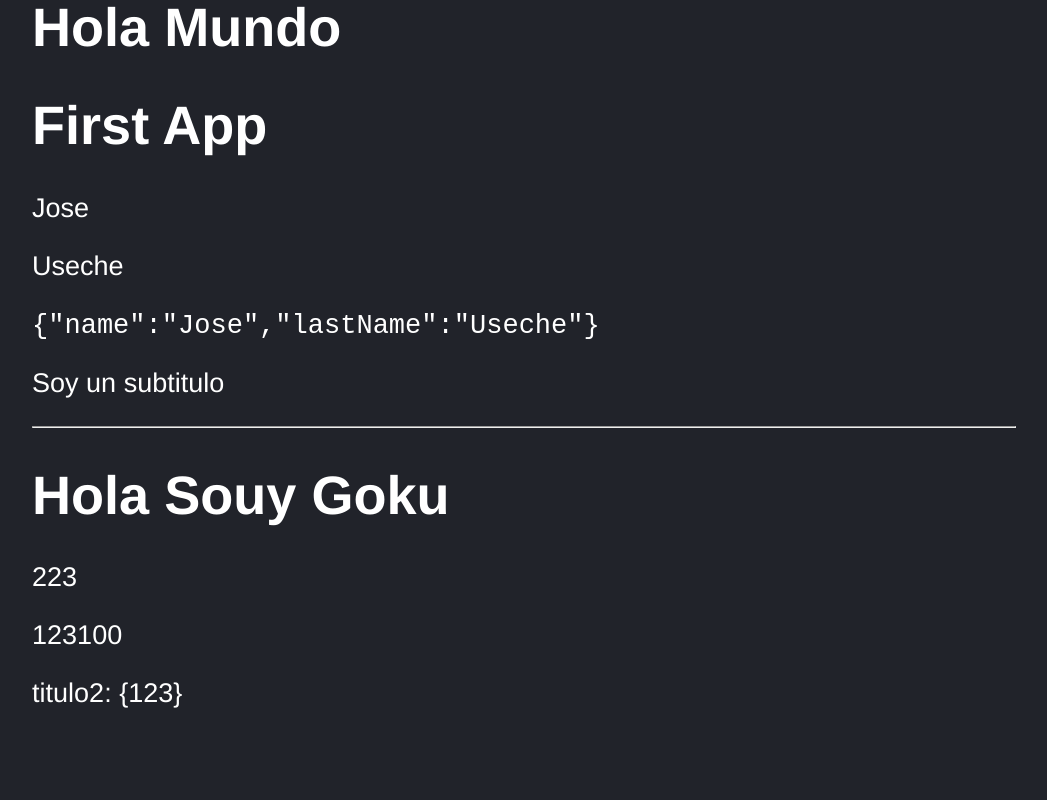
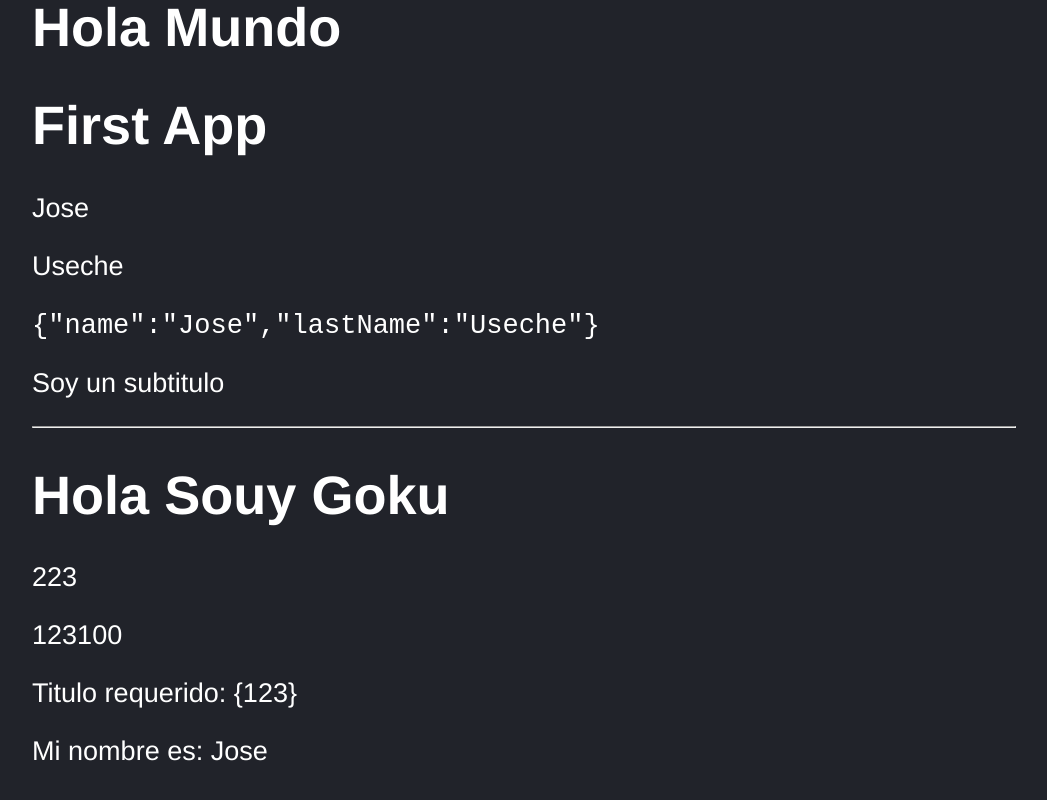
Before and after one commit to Jose1Useche/React, a React (Vite) app: page / in a window 1280 px wide. Shown: the part 188-988 px from the top of the page, without its empty margins (116-1163 px from the left). Built offline with nearby package versions, Linux system fonts and the light colour scheme.

Commit message:
defaultProps, será deprecada en futuras versiones, pero bueno, ahí está la practica

```diff
--- a/src/PropsApp.jsx
+++ b/src/PropsApp.jsx
@@ -1,4 +1,4 @@
-import PropTypes, { string } from "prop-types";
+import PropTypes from "prop-types";
 
 // export const PropsApp = props => {
 //     return (
@@ -9,7 +9,7 @@ import PropTypes, { string } from "prop-types";
 //     );
 // }
 
-export const PropsApp = ({ title = 'Texto por defecto', subtitle, subtitle2, requiredTitle }) => {
+export const PropsApp = ({ title = 'Texto por defecto', subtitle, subtitle2, requiredTitle, nombre = 'Jose' }) => {
     // if (!requiredTitle) {
     //     throw new Error('El titulo no existe y es requerido!');
     // }
@@ -25,7 +25,9 @@ export const PropsApp = ({ title = 'Texto por defecto', subtitle, subtitle2, req
             {/*Aqui concatena el string.  subtitle2="123"*/}
             <p>{ subtitle2 + 100 }</p>
 
-            <p>titulo2: { requiredTitle }</p>
+            <p>Titulo requerido: { requiredTitle }</p>
+
+            <p>Mi nombre es: { nombre }</p>
         </>
     );
 }
@@ -33,3 +35,18 @@ export const PropsApp = ({ title = 'Texto por defecto', subtitle, subtitle2, req
 PropsApp.propTypes = {
     requiredTitle: PropTypes.string.isRequired,
 }
+
+
+{/*
+    react-dom_client.js?v=dbde39f5:521 Warning: PropsApp: Support for defaultProps will be removed from function components in a future major release.
+    Use JavaScript default parameters instead. at PropsApp (http://localhost:5173/src/PropsApp.jsx?t=1714597061816:18:28)
+
+    ejm
+
+    function PropsApp({ requiredTitle = 'Titulo por defecto en caso de que no se suministre.', nombre = 'jose USeche' }) { tu código aquí }
+
+*/}
+// PropsApp.defaultProps = {
+//     requiredTitle: 'Titulo por defecto en caso de que no se suministre.',
+//     nombre: 'jose USeche'
+// }
```
